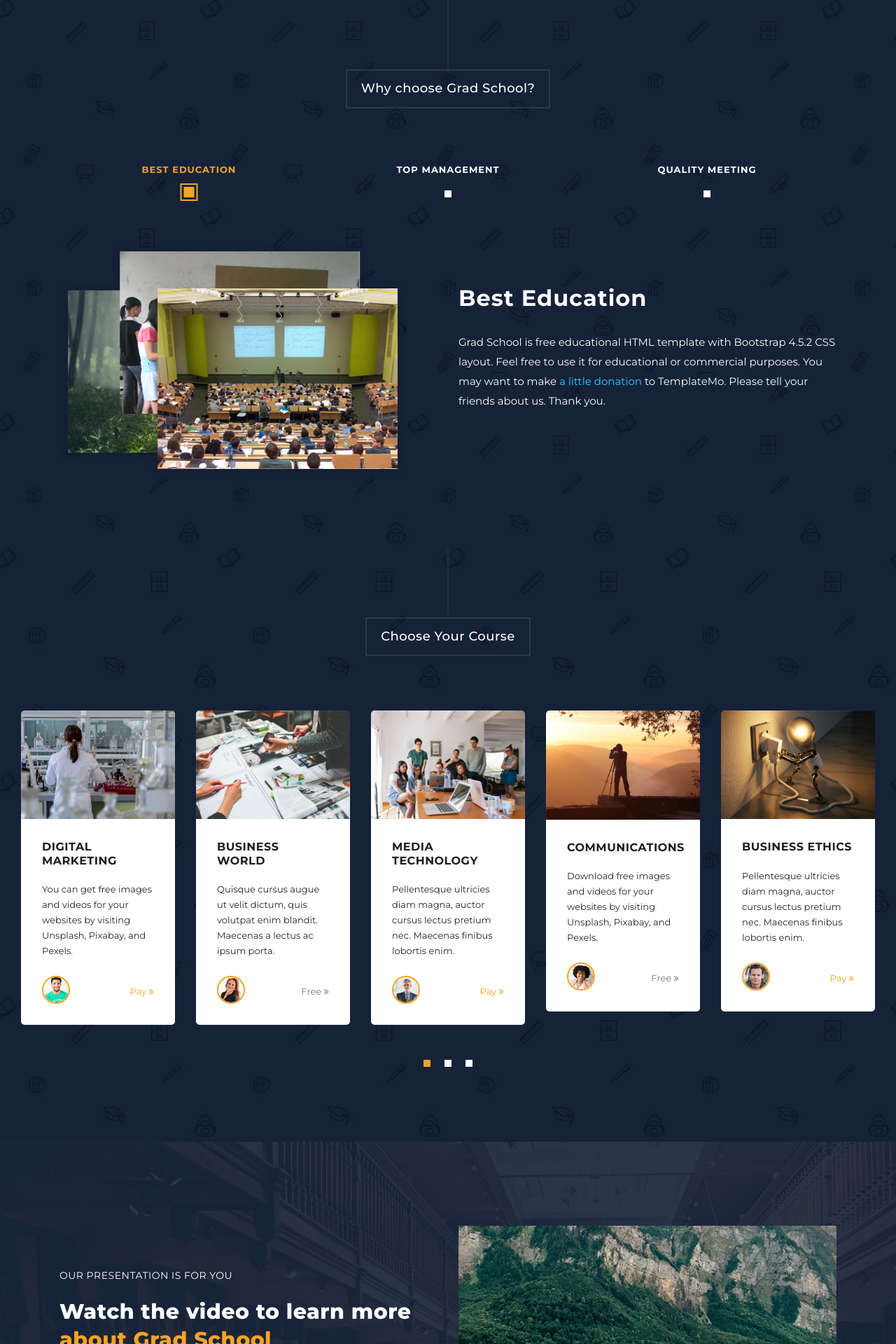
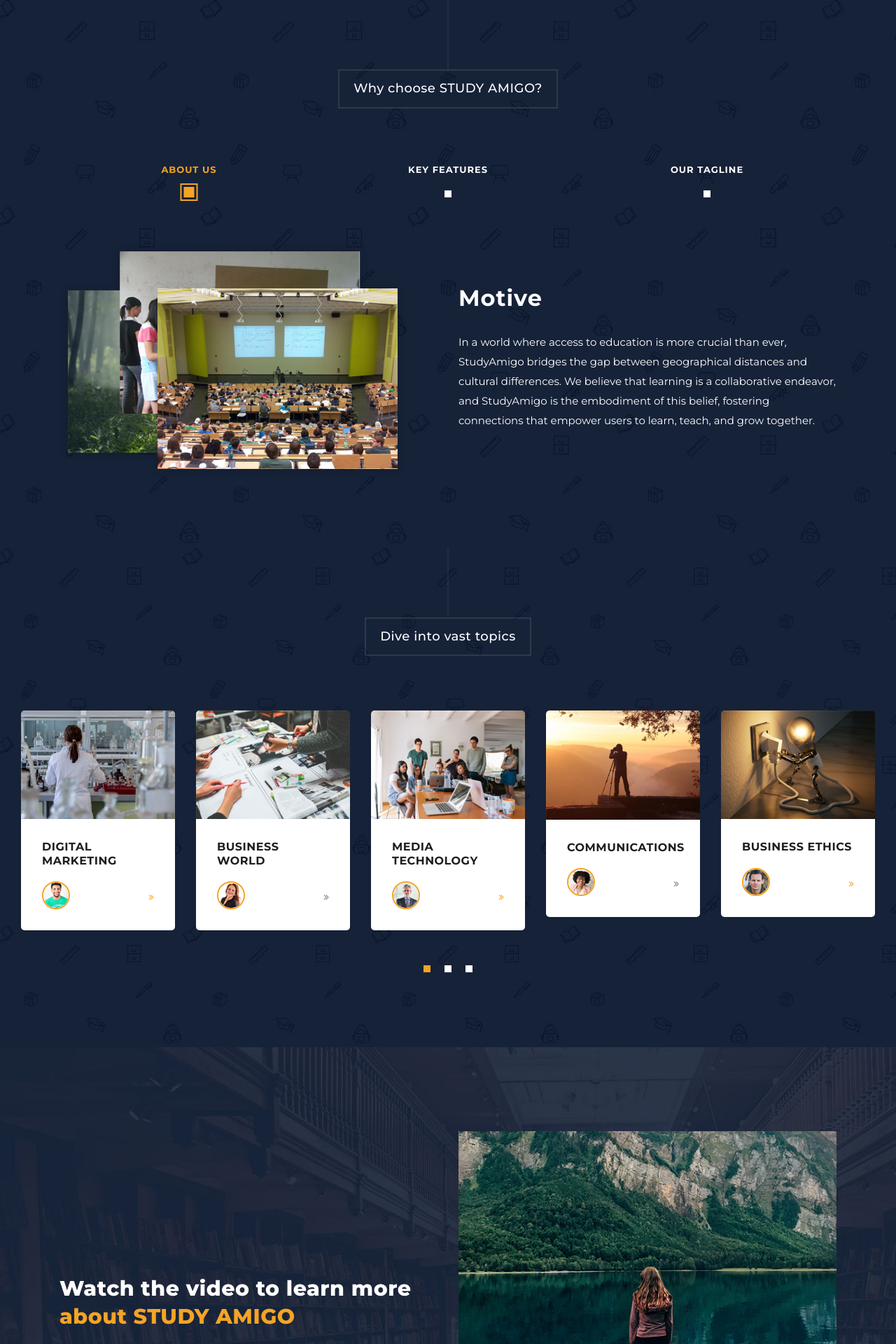
Before and after one commit to Harikriz05/Studybuddy, a Flask app: page /front in a window 1280 px wide. Shown: the part 801-2721 px from the top of the page at 70% size. Run offline with Flask 3, Linux system fonts and the light colour scheme; some libraries are stand-ins or nearby versions.

Commit message:
Update index2.html

```diff
--- a/templates/index2.html
+++ b/templates/index2.html
@@ -34,7 +34,7 @@
   <!--header-->
   <header class="main-header clearfix" role="header">
     <div class="logo">
-      <a href="#"><em>STUDY</em> BUDDY</a>
+      <a href="#"><em>STUDY</em> AMIGO</a>
     </div>
     <a href="#menu" class="menu-link"><i class="fa fa-bars"></i></a>
     <nav id="menu" class="main-nav" role="navigation">
@@ -107,7 +107,7 @@
           <div class="features-post third-features">
             <div class="features-content">
               <div class="content-show">
-                <a href="real_meeting.html"> <!-- Add this anchor tag with href -->
+                <a href="{{ url_for('premium') }}"> <!-- Add this anchor tag with the URL using url_for -->
                   <h4><i class="fa fa-users"></i>Get a mentor</h4>
                 </a>
               </div>
@@ -128,15 +128,15 @@
       <div class="row">
         <div class="col-md-12">
           <div class="section-heading">
-            <h2>Why choose Grad School?</h2>
+            <h2>Why choose STUDY AMIGO?</h2>
           </div>
         </div>
         <div class="col-md-12">
           <div id='tabs'>
             <ul>
-              <li><a href='#tabs-1'>Best Education</a></li>
-              <li><a href='#tabs-2'>Top Management</a></li>
-              <li><a href='#tabs-3'>Quality Meeting</a></li>
+              <li><a href='#tabs-1'>About us</a></li>
+              <li><a href='#tabs-2'>Key Features</a></li>
+              <li><a href='#tabs-3'>Our Tagline</a></li>
             </ul>
             <section class='tabs-content'>
               <article id='tabs-1'>
@@ -145,8 +145,8 @@
                     <img src="static/images/choose-us-image-01.png" alt="">
                   </div>
                   <div class="col-md-6">
-                    <h4>Best Education</h4>
-                    <p>Grad School is free educational HTML template with Bootstrap 4.5.2 CSS layout. Feel free to use it for educational or commercial purposes. You may want to make <a href="https://paypal.me/templatemo" target="_parent" rel="sponsored">a little donation</a> to TemplateMo. Please tell your friends about us. Thank you.</p>
+                    <h4>Motive</h4>
+                    <p>In a world where access to education is more crucial than ever, StudyAmigo bridges the gap between geographical distances and cultural differences. We believe that learning is a collaborative endeavor, and StudyAmigo is the embodiment of this belief, fostering connections that empower users to learn, teach, and grow together.</p>
                   </div>
                 </div>
               </article>
@@ -156,9 +156,9 @@
                     <img src="static/images/choose-us-image-02.png" alt="">
                   </div>
                   <div class="col-md-6">
-                    <h4>Top Level</h4>
-                    <p>You can modify this HTML layout by editing contents and adding more pages as you needed. Since this template has options to add dropdown menus, you can put many HTML pages.</p>
-                    <p>Suspendisse tincidunt, magna ut finibus rutrum, libero dolor euismod odio, nec interdum quam felis non ante.</p>
+                    <h4>Features</h4>
+                    <p>Our Key feature include Chat_room, Note Sharing and avail a mentor options.</p>
+
                   </div>
                 </div>
               </article>
@@ -168,8 +168,8 @@
                     <img src="static/images/choose-us-image-03.png" alt="">
                   </div>
                   <div class="col-md-6">
-                    <h4>Quality Meeting</h4>
-                    <p>You are NOT allowed to redistribute this template ZIP file on any template collection website. However, you can use this template to convert into a specific theme for any kind of CMS platform such as WordPress. For more information, you shall <a rel="nofollow" href="https://templatemo.com/contact" target="_parent">contact TemplateMo</a> now.</p>
+                    <h4>Learning never felt so Friendly</h4>
+
                   </div>
                 </div>
               </article>
@@ -187,7 +187,7 @@
       <div class="row">
         <div class="col-md-12">
           <div class="section-heading">
-            <h2>Choose Your Course</h2>
+            <h2>Dive into vast topics</h2>
           </div>
         </div>
         <div class="owl-carousel owl-theme">
@@ -195,12 +195,12 @@
             <img src="static/images/courses-01.jpg" alt="Course #1">
             <div class="down-content">
               <h4>Digital Marketing</h4>
-              <p>You can get free images and videos for your websites by visiting Unsplash, Pixabay, and Pexels.</p>
+
               <div class="author-image">
                 <img src="static/images/author-01.png" alt="Author 1">
               </div>
               <div class="text-button-pay">
-                <a href="#">Pay <i class="fa fa-angle-double-right"></i></a>
+                <a href="#"> <i class="fa fa-angle-double-right"></i></a>
               </div>
             </div>
           </div>
@@ -208,12 +208,11 @@
             <img src="static/images/courses-02.jpg" alt="Course #2">
             <div class="down-content">
               <h4>Business World</h4>
-              <p>Quisque cursus augue ut velit dictum, quis volutpat enim blandit. Maecenas a lectus ac ipsum porta.</p>
               <div class="author-image">
                 <img src="static/images/author-02.png" alt="Author 2">
               </div>
               <div class="text-button-free">
-                <a href="#">Free <i class="fa fa-angle-double-right"></i></a>
+                <a href="#"> <i class="fa fa-angle-double-right"></i></a>
               </div>
             </div>
           </div>
@@ -221,12 +220,12 @@
             <img src="static/images/courses-03.jpg" alt="Course #3">
             <div class="down-content">
               <h4>Media Technology</h4>
-              <p>Pellentesque ultricies diam magna, auctor cursus lectus pretium nec. Maecenas finibus lobortis enim.</p>
+
               <div class="author-image">
                 <img src="static/images/author-03.png" alt="Author 3">
               </div>
               <div class="text-button-pay">
-                <a href="#">Pay <i class="fa fa-angle-double-right"></i></a>
+                <a href="#"> <i class="fa fa-angle-double-right"></i></a>
               </div>
             </div>
           </div>
@@ -234,12 +233,12 @@
             <img src="static/images/courses-04.jpg" alt="Course #4">
             <div class="down-content">
               <h4>Communications</h4>
-              <p>Download free images and videos for your websites by visiting Unsplash, Pixabay, and Pexels.</p>
+
               <div class="author-image">
                 <img src="static/images/author-04.png" alt="Author 4">
               </div>
               <div class="text-button-free">
-                <a href="#">Free <i class="fa fa-angle-double-right"></i></a>
+                <a href="#"> <i class="fa fa-angle-double-right"></i></a>
               </div>
             </div>
           </div>
@@ -247,12 +246,12 @@
             <img src="static/images/courses-05.jpg" alt="">
             <div class="down-content">
               <h4>Business Ethics</h4>
-              <p>Pellentesque ultricies diam magna, auctor cursus lectus pretium nec. Maecenas finibus lobortis enim.</p>
+
               <div class="author-image">
                 <img src="static/images/author-05.png" alt="">
               </div>
               <div class="text-button-pay">
-                <a href="#">Pay <i class="fa fa-angle-double-right"></i></a>
+                <a href="#"> <i class="fa fa-angle-double-right"></i></a>
               </div>
             </div>
           </div>
@@ -260,12 +259,12 @@
             <img src="static/images/courses-01.jpg" alt="">
             <div class="down-content">
               <h4>Photography</h4>
-              <p>Quisque cursus augue ut velit dictum, quis volutpat enim blandit. Maecenas a lectus ac ipsum porta.</p>
+
               <div class="author-image">
                 <img src="static/images/author-01.png" alt="">
               </div>
               <div class="text-button-free">
-                <a href="#">Free <i class="fa fa-angle-double-right"></i></a>
+                <a href="#"> <i class="fa fa-angle-double-right"></i></a>
               </div>
             </div>
           </div>
@@ -273,12 +272,12 @@
             <img src="static/images/courses-02.jpg" alt="">
             <div class="down-content">
               <h4>Web Development</h4>
-              <p>Pellentesque ultricies diam magna, auctor cursus lectus pretium nec. Maecenas finibus lobortis enim.</p>
+
               <div class="author-image">
                 <img src="static/images/author-02.png" alt="">
               </div>
               <div class="text-button-free">
-                <a href="#">Free <i class="fa fa-angle-double-right"></i></a>
+                <a href="#"> <i class="fa fa-angle-double-right"></i></a>
               </div>
             </div>
           </div>
@@ -286,12 +285,12 @@
             <img src="static/images/courses-03.jpg" alt="">
             <div class="down-content">
               <h4>Learn HTML CSS</h4>
-              <p>You can get free images and videos for your websites by visiting Unsplash, Pixabay, and Pexels.</p>
+
               <div class="author-image">
                 <img src="static/images/author-03.png" alt="">
               </div>
               <div class="text-button-pay">
-                <a href="#">Pay <i class="fa fa-angle-double-right"></i></a>
+                <a href="#"> <i class="fa fa-angle-double-right"></i></a>
               </div>
             </div>
           </div>
@@ -299,12 +298,12 @@
             <img src="static/images/courses-04.jpg" alt="">
             <div class="down-content">
               <h4>Social Media</h4>
-              <p>Pellentesque ultricies diam magna, auctor cursus lectus pretium nec. Maecenas finibus lobortis enim.</p>
+
               <div class="author-image">
                 <img src="static/images/author-04.png" alt="">
               </div>
               <div class="text-button-pay">
-                <a href="#">Pay <i class="fa fa-angle-double-right"></i></a>
+                <a href="#"> <i class="fa fa-angle-double-right"></i></a>
               </div>
             </div>
           </div>
@@ -312,12 +311,12 @@
             <img src="static/images/courses-05.jpg" alt="">
             <div class="down-content">
               <h4>Digital Arts</h4>
-              <p>Quisque cursus augue ut velit dictum, quis volutpat enim blandit. Maecenas a lectus ac ipsum porta.</p>
+
               <div class="author-image">
                 <img src="static/images/author-05.png" alt="">
               </div>
               <div class="text-button-free">
-                <a href="#">Free <i class="fa fa-angle-double-right"></i></a>
+                <a href="#"> <i class="fa fa-angle-double-right"></i></a>
               </div>
             </div>
           </div>
@@ -325,12 +324,12 @@
             <img src="static/images/courses-01.jpg" alt="">
             <div class="down-content">
               <h4>Media Streaming</h4>
-              <p>Pellentesque ultricies diam magna, auctor cursus lectus pretium nec. Maecenas finibus lobortis enim.</p>
+
               <div class="author-image">
                 <img src="static/images/author-01.png" alt="">
               </div>
               <div class="text-button-pay">
-                <a href="#">Pay <i class="fa fa-angle-double-right"></i></a>
+                <a href="#"> <i class="fa fa-angle-double-right"></i></a>
               </div>
             </div>
           </div>
@@ -345,20 +344,18 @@
       <div class="row">
         <div class="col-md-6 align-self-center">
           <div class="left-content">
-            <span>our presentation is for you</span>
-            <h4>Watch the video to learn more <em>about Grad School</em></h4>
-            <p>You are NOT allowed to redistribute this template ZIP file on any template collection website. However, you can use this template to convert into a specific theme for any kind of CMS platform such as WordPress. You may <a rel="nofollow" href="https://templatemo.com/contact" target="_parent">contact TemplateMo</a> for details.
-            <br><br>Suspendisse tincidunt, magna ut finibus rutrum, libero dolor euismod odio, nec interdum quam felis non ante.</p>
-            <div class="main-button"><a rel="nofollow" href="https://fb.com/templatemo" target="_parent">External URL</a></div>
+
+            <h4>Watch the video to learn more <em>about STUDY AMIGO </em></h4>
+
           </div>
         </div>
         <div class="col-md-6">
           <article class="video-item">
             <div class="video-caption">
-              <h4>Power HTML Template</h4>
+              <h4></h4>
             </div>
             <figure>
-              <a href="https://www.youtube.com/watch?v=r9LtOG6pNUw" class="play"><img src="static/images/main-thumb.png"></a>
+              <a href="https://www.youtube.com/watch?v=rWEwv_qobpU" class="play"><img src="static/images/main-thumb.png"></a>
             </figure>
           </article>
         </div>
@@ -418,7 +415,7 @@
     <div class="container">
       <div class="row">
         <div class="col-md-12">
-          <p><i class="fa fa-copyright"></i> Copyright 2020 by StudyBuddies
+          <p><i class="fa fa-copyright"></i> Copyright 2020 by STYDY AMIGO
 
         </div>
       </div>
```
